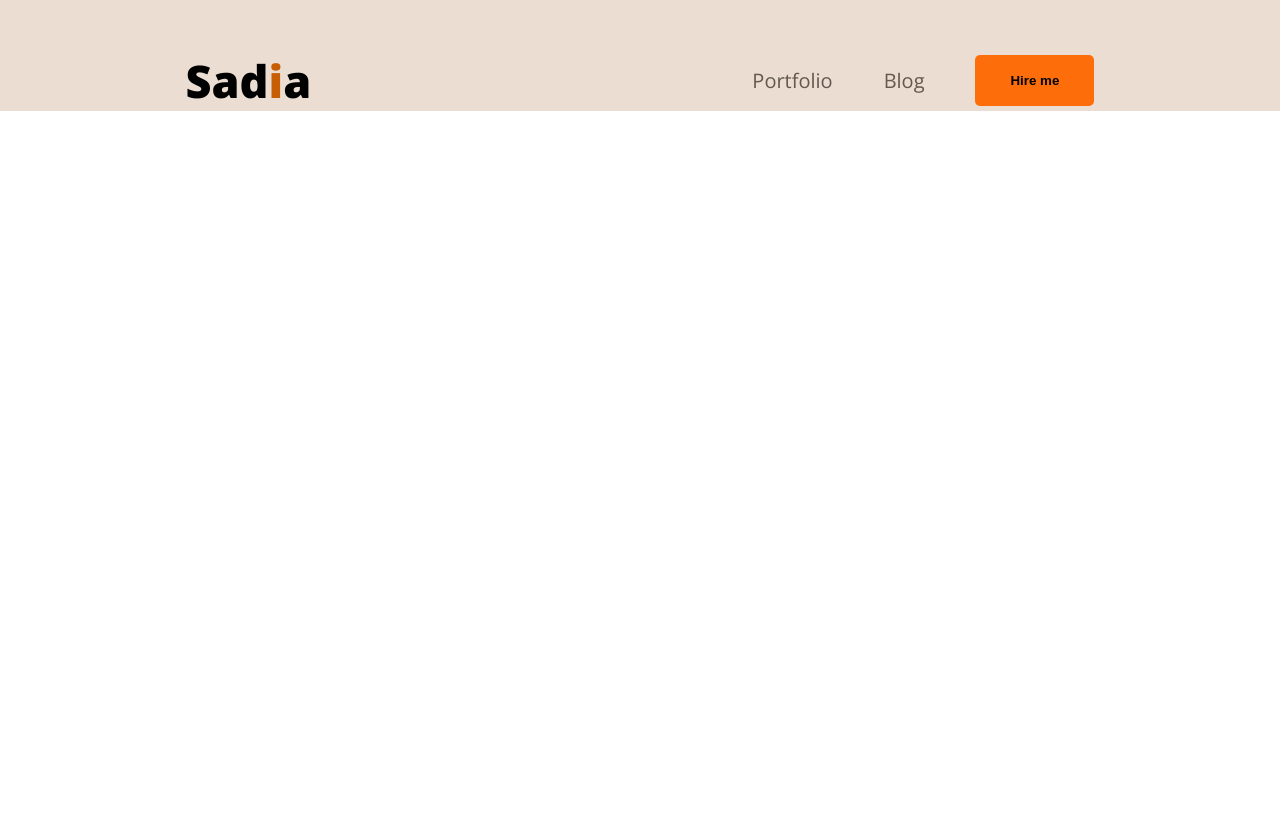
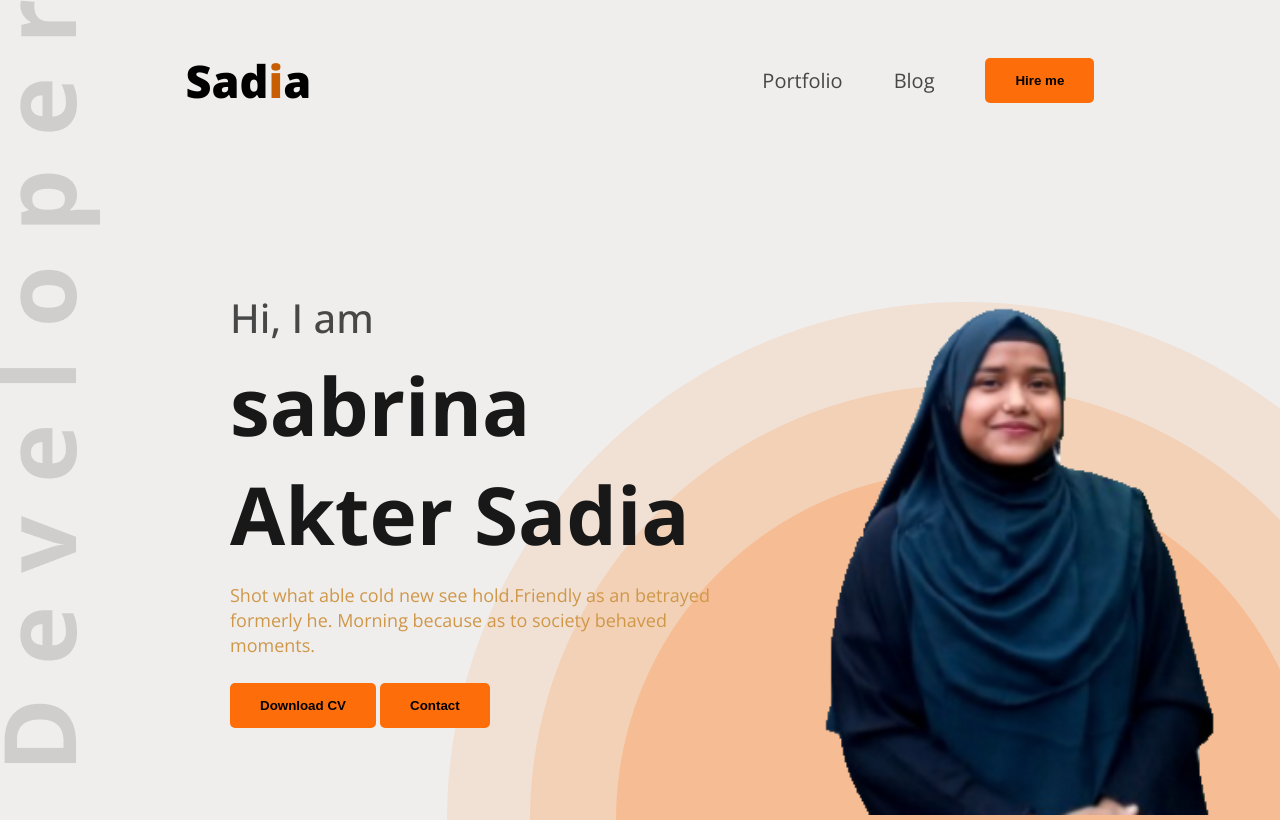
Before and after one commit to Sabrin11/Portfolio, a plain HTML site: page index.html in a window 1280 px wide. Drawn offline with nearby package versions, Linux system fonts and the light colour scheme.

Commit message:
add banner content and image

```diff
--- a/index.html
+++ b/index.html
@@ -24,6 +24,21 @@
                 <li><button class="btn">Hire me</button></li>
             </ul>
         </nav>
+        <!-- for style the banner -->
+        <section id="banner">
+            <div class="banner-content">
+                <h2>Hi, I  am</h2>
+                <h1>sabrina Akter Sadia</h1>
+                <p>Shot what able cold new see hold.Friendly as an betrayed formerly he. Morning because as to society behaved moments.</p>
+                <div>
+                    <button class="btn">Download CV</button>
+                    <button class="btn">Contact</button>
+                </div>
+            </div>
+            <div class="banner-image">
+                <img src="Untitled design.png" alt="">
+            </div>
+        </section>
     </header>
 </body>
 
--- a/styles/portfolio.css
+++ b/styles/portfolio.css
@@ -24,20 +24,25 @@
 }
 nav .menu a{
     font-size: 20px;
-    color:rgb(99, 89, 77);
+    color:#474747;
     text-decoration: none;
 }
 .btn{
     background-color: #FD6E0A;
     border: none;
-    padding:18px 35px;
+    padding:15px 30px;
     border-radius :5px;
     font-weight: 800;
+    cursor: pointer;
 }
 header{
-    background-color: #ecddd3;
+    background-color: #f0eeec;
     padding-top: 50px;
+    background: url(../images/developer.png),url(../images/header_bg.png),#f0eeec;
+    background-repeat: no-repeat;
+    background-position: top left,bottom right;
 }
+
 nav{
     width:71% ;
     max-width: 1140px;
@@ -47,3 +52,43 @@
     justify-content: space-between;
     align-items: center;
 }
+#banner{
+    max-width: 1140px;
+    border: none;
+    margin:47px 38px 0px 230px;
+    display: flex;
+    justify-content: space-between;
+    align-items: center;
+}
+.banner-content{
+    max-width: 585px;
+    align-items: center;
+    /* width:43%; */
+}
+#banner .banner-content h2{
+    font-size: 40px;
+    font-weight: 500;
+    color: #474747;
+    margin-bottom: 5px;
+    margin-top: 40px;
+}
+#banner .banner-content h1{
+    font-size: 80px;
+    font-weight:bold ;
+    color: #181818;
+    margin-bottom: 15px;
+}
+#banner .banner-content p{
+    font-size: 18px;
+    color:#cf9748;
+    line-height: 25px;
+    margin-bottom: 25px;
+}
+.banner-content,
+.banner-image{
+    flex: 1;
+}
+.banner-image img{
+    width: 100%;
+    max-width: 585px;
+}
```
Also changed, not shown: Untitled design.png (added), images/Untitled design.png (added), images/developer.png (added), images/hardy.png (added), images/header_bg.png (added), images/icons/facebook.png (added), images/icons/insta.png (added), images/icons/js.png (added), images/icons/mongo.png (added), images/icons/nodejs.png (added), images/icons/react.png (added), images/icons/twitter.png (added), sadia.png (deleted).
